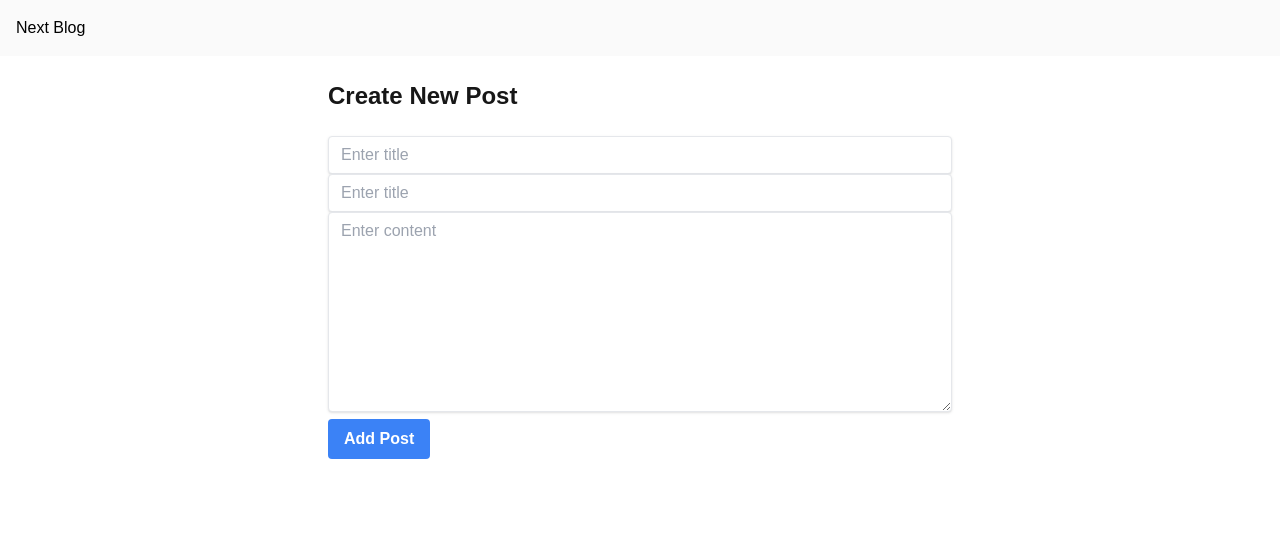
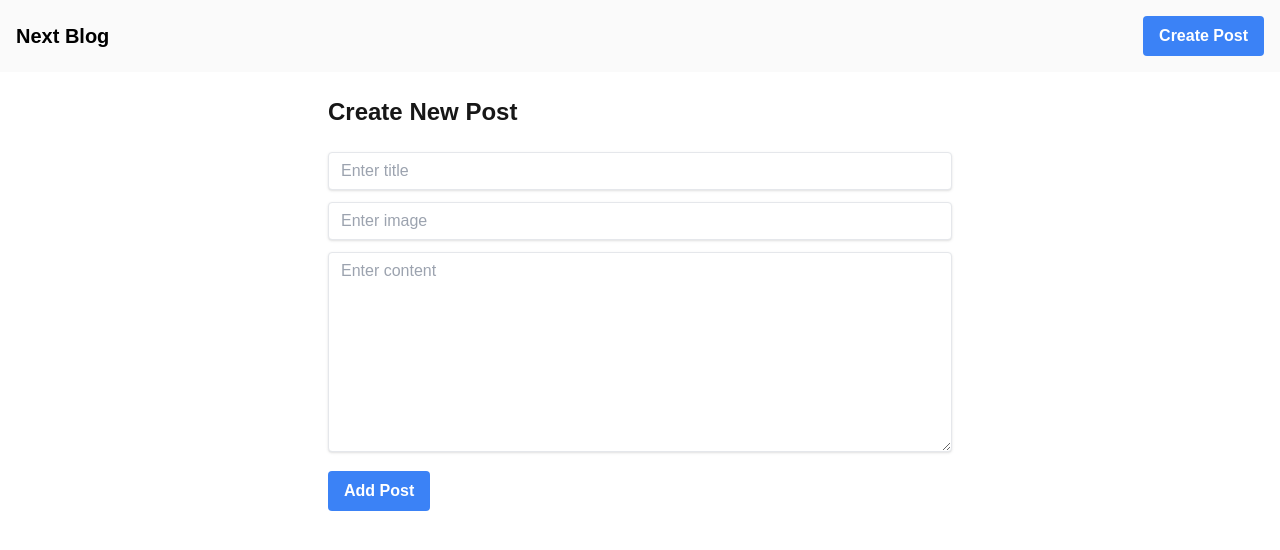
Before and after one commit to KshitijKardle/Dear-Diary, a Next.js app: page /post in a window 1280 px wide. Shown: the top 550 px of the page. Built offline with nearby package versions, Linux system fonts and the light colour scheme.

Commit message:
UI update

```diff
--- a/app/components/Card.jsx
+++ b/app/components/Card.jsx
@@ -2,9 +2,13 @@ import React from "react";
 
 const Card = ({ title, content }) => {
   return (
-    <div className="bg-white rounded-lg shadow-md p-6  mb-4 hover:shadow-lg transition-shadow max-w-sm  overflow-hidden text-ellipsis line-clamp-4">
-      <h2 className="text-xl font-semibold mb-3 text-gray-800">{title}</h2>
-      <p className="text-gray-600">{content}</p>
+    <div className="bg-white rounded-lg shadow-md p-6  mb-4 h-40 w-72 hover:shadow-lg transition-shadow max-w-sm  ">
+      <h2 className="text-xl font-semibold mb-3 text-gray-800 overflow-hidden line-clamp-1 text-ellipsis">
+        {title}
+      </h2>
+      <p className="text-gray-600 overflow-hidden line-clamp-4 text-ellipsis">
+        {content}
+      </p>
     </div>
   );
 };
--- a/app/components/Input.jsx
+++ b/app/components/Input.jsx
@@ -8,7 +8,7 @@ const Input = ({
   isTextArea = false,
 }) => {
   return (
-    <div>
+    <div className="mb-3">
       {isTextArea ? (
         <textarea
           className="shadow appearance-none border rounded w-full py-2 px-3 text-gray-700 leading-tight focus:outline-none focus:shadow-outline min-h-[200px]"
--- a/app/components/Navbar.jsx
+++ b/app/components/Navbar.jsx
@@ -1,11 +1,20 @@
-import React from 'react'
+import React from "react";
+import Link from "next/link";
 
 const Navbar = () => {
   return (
-    <div className='flex justify-between items-center p-4 bg-zinc-50 text-black'>
-      Next Blog
+    <div className="flex justify-between items-center p-4 bg-zinc-50 text-black">
+      <Link href="/" className="text-xl font-semibold">
+        Next Blog
+      </Link>
+      <Link
+        href="/post"
+        className="bg-blue-500 hover:bg-blue-700 text-white font-bold py-2 px-4 rounded"
+      >
+        Create Post
+      </Link>
     </div>
-  )
-}
+  );
+};
 
-export default Navbar
+export default Navbar;
--- a/app/post/page.jsx
+++ b/app/post/page.jsx
@@ -43,7 +43,7 @@ export default function CreatePost() {
             onChange={(e) => handleChange(e, "title")}
           />
           <Input
-            label="Title"
+            label="Image"
             value={formData.image}
             onChange={(e) => handleChange(e, "image")}
           />
```
